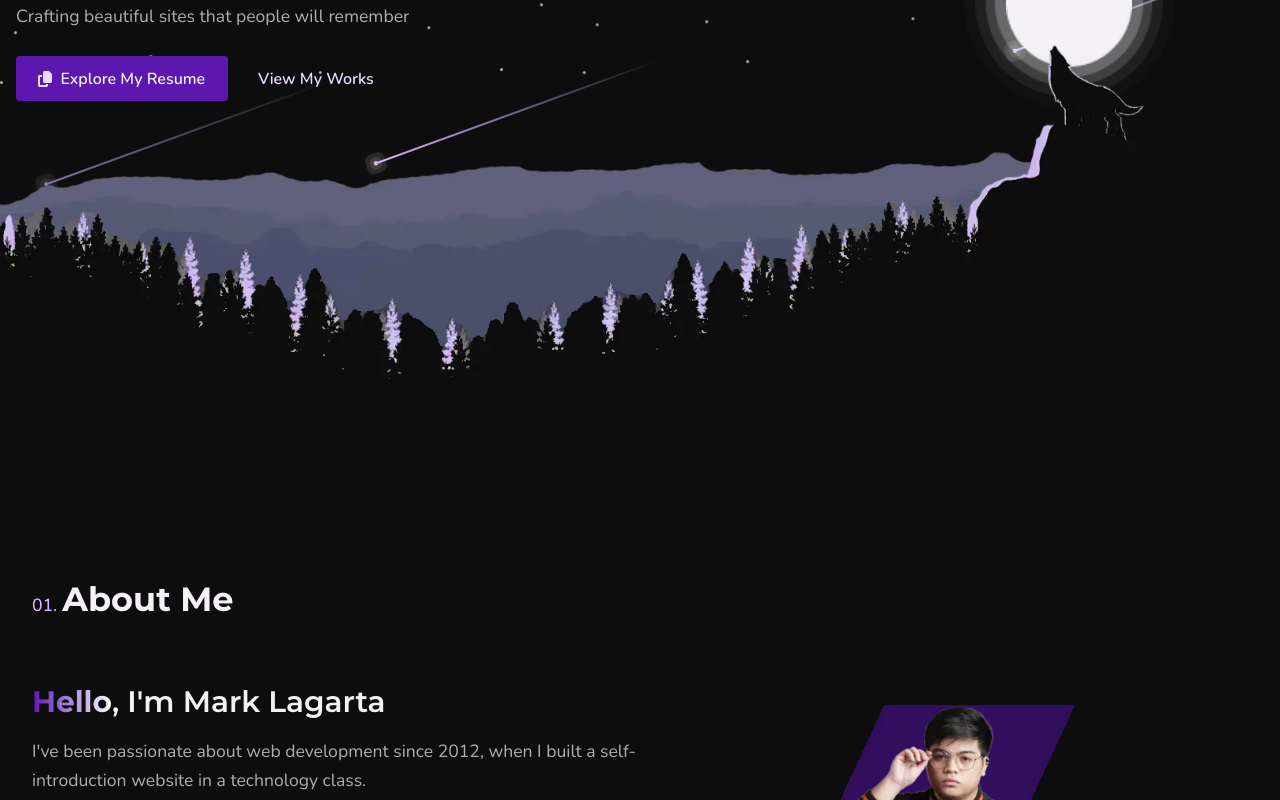
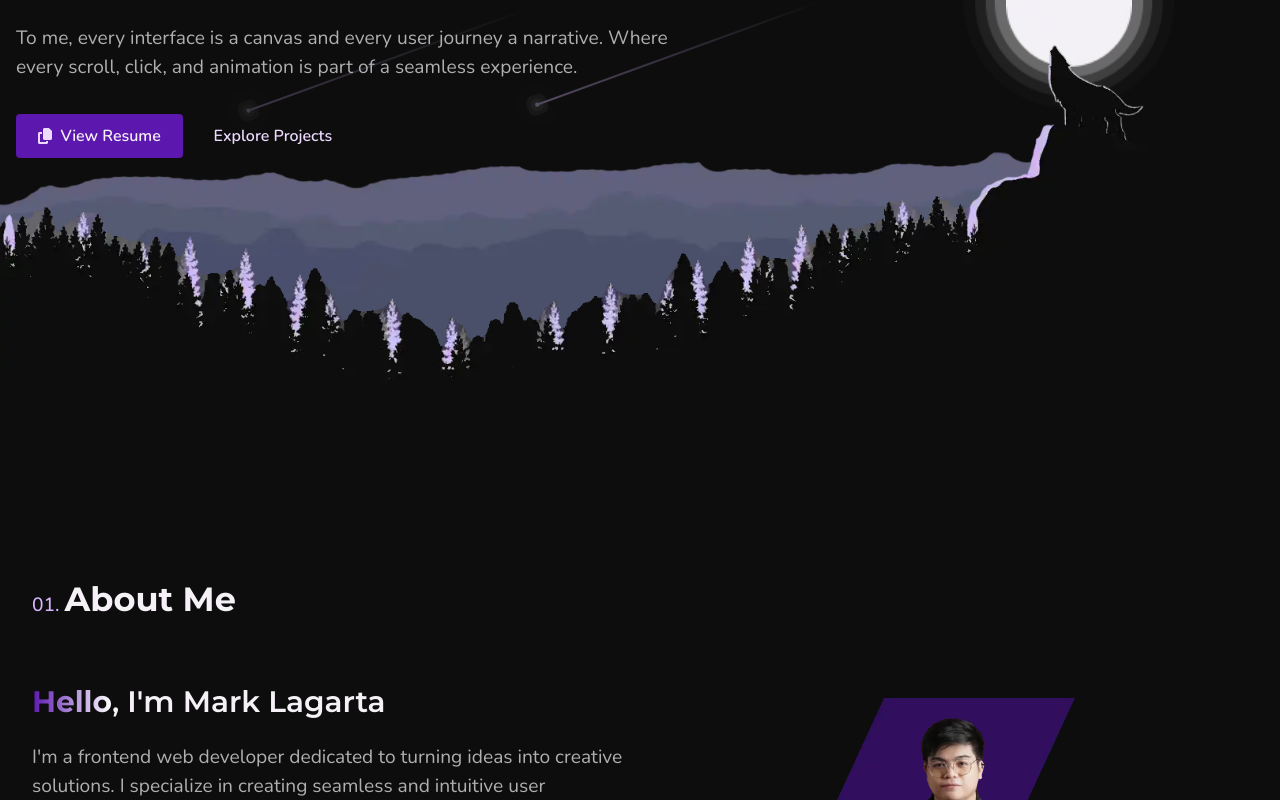
Before and after one commit to Chillpill23/PortfolioV2, a React (Vite) app: page / in a window 1280 px wide. Shown: the part 300-1100 px from the top of the page. Built offline with nearby package versions, Linux system fonts and the light colour scheme.

Commit message:
UI/UX updates

```diff
--- a/src/App.css
+++ b/src/App.css
@@ -7,7 +7,7 @@
   --fs-s:clamp(1.25rem, 2.5vw, 1.563rem); /*20 - 25px */
   --fs-xs:clamp(1rem, 2vw, 1rem); /*16px */
 
-  --fs-body:clamp(1rem, 1.5vw, 1.1rem); /* 16 - 19px */
+  --fs-body:clamp(1rem, 1.6vw, 1.2rem); /* 16 - 19px */
   --fs-sub:clamp(0.9rem, 1.2vw, 1.05rem); /* 14 - 17px */
   --fs-hints:clamp(0.8rem, 1.5vw, 0.9rem); /* 10 - 14px */
 
@@ -95,7 +95,7 @@ li{
 
 h1,h2,h3,h4,h5,h6{
   font-family: var(--ff-main);
-  margin: 0;
+  margin: 0 0 1.5rem;
   color: var(--clr-neutral200);
 }
 
@@ -131,6 +131,7 @@ h6 {
 p {
   font-size: var(--fs-body);
   line-height:1.8rem;
+  margin:0 0 1.5rem 0;
 }
 
 small {
--- a/src/components/section/Hero.tsx
+++ b/src/components/section/Hero.tsx
@@ -38,7 +38,7 @@ const Hero = () => {
 
         <Reveal>
           <p className="hero__caption">
-            Crafting beautiful sites that people will remember
+          To me, every interface is a canvas and every user journey a narrative. Where every scroll, click, and animation is part of a seamless experience.
           </p>
         </Reveal>
 
@@ -53,12 +53,12 @@ const Hero = () => {
               aria-label="Explore My Resume"
             >
               <FontAwesomeIcon icon={faCopy} />
-              Explore My Resume
+              View Resume
             </a>
 
             <Button
               btnStyle='hero__cta cta secondary'
-              name="View My Works"
+              name="Explore Projects"
               url='projects'
               icon={<FontAwesomeIcon className="hero__cta__icon" icon={faArrowDown} />}
               pos='right'
--- a/src/constants/About.tsx
+++ b/src/constants/About.tsx
@@ -5,8 +5,8 @@ export const About:AboutType[] = [
   {
     image:aboutImage,
     name: 'Mark Lagarta',
-    desc1:'I\'ve been passionate about web development since 2012, when I built a self-introduction website in a technology class.',
-    desc2:'This interest deepened in college during a freshman project where I was assigned back-end development for a mock university website. However, I was drawn to front-end design and ultimately redesigned the site, achieving a strong result for my skill level at the time.',
+    desc1:'I\'m a frontend web developer dedicated to turning ideas into creative solutions. I specialize in creating seamless and intuitive user experiences.',
+    desc2:'My approach focuses on creating scalable, high-performing solutions tailored to both user needs and business objectives.',
     stack: ['React.js', 'Tailwind.css', 'Typescript', 'UI/UX', 'HTML5', 'Css3', 'JavaScript']
   }
 ]
--- a/src/styles/Home.css
+++ b/src/styles/Home.css
@@ -27,6 +27,7 @@
   display: flex;
   align-items: center;
   gap: 1rem;
+  margin-bottom: 1rem;
 
 }
 
@@ -117,7 +118,7 @@
 
 .hero__background{
   overflow: hidden;
-  background-image:url('../assets/hero/hero-bg.webp');
+  /* background-image:url('../assets/hero/hero-bg.webp'); */
   background-repeat: no-repeat;
   background-size: cover;
 }
@@ -399,6 +400,7 @@
 
   .hero__caption{
     width:100%;
+    max-width:700px;
   }
 
   .hero__cta-wrapper{
--- a/src/styles/animations/Stars.css
+++ b/src/styles/animations/Stars.css
@@ -22,11 +22,11 @@ span.star::before{
   0%
   {
       transform: rotate(340deg) translateX(0);
-      opacity: 1;
+      opacity: 0.8;
   }
-  70%
+  60%
   {
-      opacity: 1;
+      opacity: 0.3;
 
   }
   100%
@@ -42,7 +42,7 @@ span.star:nth-child(1){
   right: 0;
   left:initial;
   animation-delay:0 ;
-  animation-duration: 3s;
+  animation-duration: 3.3s;
 }
 
 span.star:nth-child(2){
@@ -50,7 +50,7 @@ span.star:nth-child(2){
   right: 80px;
   left:initial;
   animation-delay:0.2s;
-  animation-duration: 3.5s;
+  animation-duration: 3.8s;
 }
 
 span.star:nth-child(3){
@@ -58,5 +58,5 @@ span.star:nth-child(3){
   right: 0;
   left:initial;
   animation-delay:0 ;
-  animation-duration: 4s;
+  animation-duration: 4.3s;
 }
```
Also changed, not shown: src/assets/about/about.webp.
